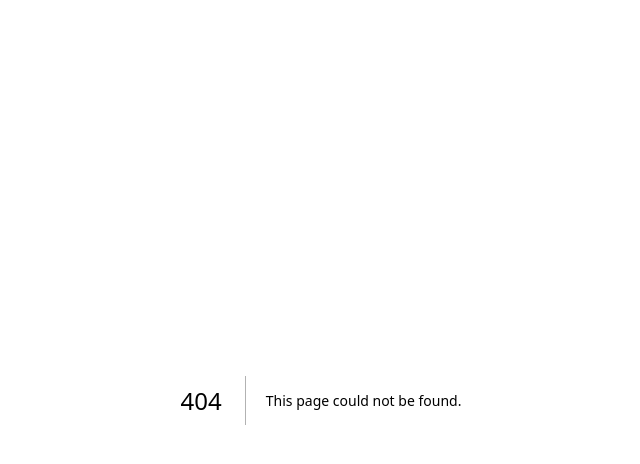
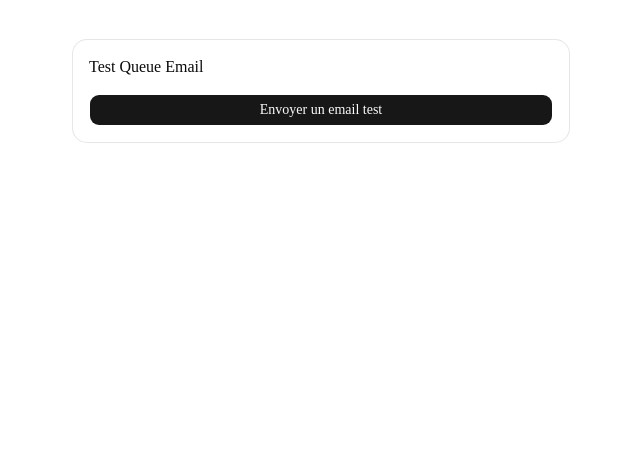
Before and after one commit to bluejava4002/my-app, a Next.js app: page /test-queue in a window 1280 px wide. Before the commit this address had no page. Shown: the top 464 px of the page, without its empty margins (319-959 px from the left). Built offline with nearby package versions, Linux system fonts and the light colour scheme.

Commit message:
BullMQ et Redis queue

```diff
--- /dev/null
+++ b/app/api/send-email/route.ts
@@ -0,0 +1,18 @@
+import { emailQueue } from '@/lib/queue'
+import { NextResponse } from 'next/server'
+
+export async function POST(request: Request) {
+  const { email, name } = await request.json()
+
+  // Ajoute un job dans la queue
+  await emailQueue.add('welcome-email', {
+    email,
+    name,
+    sentAt: new Date().toISOString()
+  })
+
+  return NextResponse.json({
+    success: true,
+    message: `Email en attente d'envoi pour ${email}`
+  })
+}
--- /dev/null
+++ b/app/test-queue/page.tsx
@@ -0,0 +1,52 @@
+"use client"
+import { useState } from "react"
+import { Button } from "@/components/ui/button"
+import { Card, CardContent, CardHeader, CardTitle } from "@/components/ui/card"
+
+export default function TestQueue() {
+  const [response, setResponse] = useState<string | null>(null)
+  const [loading, setLoading] = useState(false)
+
+  async function handleSendEmail() {
+    setLoading(true)
+    setResponse(null)
+
+    try {
+      const res = await fetch("/api/send-email", {
+        method: "POST",
+        headers: { "Content-Type": "application/json" },
+        body: JSON.stringify({
+          email: "test@example.com",
+          name: "Marvin",
+        }),
+      })
+
+      const data = await res.json()
+      setResponse(JSON.stringify(data, null, 2))
+    } catch (err) {
+      setResponse(`Erreur: ${err instanceof Error ? err.message : "inconnue"}`)
+    }
+
+    setLoading(false)
+  }
+
+  return (
+    <main className="p-10 max-w-xl mx-auto">
+      <Card>
+        <CardHeader>
+          <CardTitle>Test Queue Email</CardTitle>
+        </CardHeader>
+        <CardContent className="flex flex-col gap-4">
+          <Button onClick={handleSendEmail} disabled={loading}>
+            {loading ? "Envoi en cours..." : "Envoyer un email test"}
+          </Button>
+          {response && (
+            <pre className="bg-gray-100 p-4 rounded text-sm whitespace-pre-wrap">
+              {response}
+            </pre>
+          )}
+        </CardContent>
+      </Card>
+    </main>
+  )
+}
--- /dev/null
+++ b/lib/queue.ts
@@ -0,0 +1,34 @@
+import { Queue, Worker } from 'bullmq'
+
+const redisUrl = new URL(process.env.REDIS_URL ?? 'redis://localhost:6379')
+
+const connection = {
+  host: redisUrl.hostname,
+  port: Number(redisUrl.port) || 6379,
+  password: redisUrl.password || undefined,
+  username: redisUrl.username || undefined,
+  maxRetriesPerRequest: null,
+  tls: redisUrl.protocol === 'rediss:' ? {} : undefined,
+}
+
+export const emailQueue = new Queue('emails', { connection })
+
+export const emailWorker = new Worker(
+  'emails',
+  async (job) => {
+    console.log(`Traitement du job: ${job.name}`)
+    console.log(`Données:`, job.data)
+
+    await new Promise(resolve => setTimeout(resolve, 1000))
+    console.log(`Email envoyé à ${job.data.email} !`)
+  },
+  { connection }
+)
+
+emailWorker.on('completed', (job) => {
+  console.log(`Job ${job.id} terminé !`)
+})
+
+emailWorker.on('failed', (job, err) => {
+  console.error(`Job ${job?.id} échoué:`, err)
+})
--- a/package.json
+++ b/package.json
@@ -10,8 +10,10 @@
   },
   "dependencies": {
     "@supabase/supabase-js": "^2.99.0",
+    "bullmq": "^5.70.4",
     "class-variance-authority": "^0.7.1",
     "clsx": "^2.1.1",
+    "ioredis": "^5.10.0",
     "lucide-react": "^0.577.0",
     "next": "16.1.6",
     "radix-ui": "^1.4.3",
```
Also changed, not shown: 1 other file (tests, documents, lock files or other folders).
